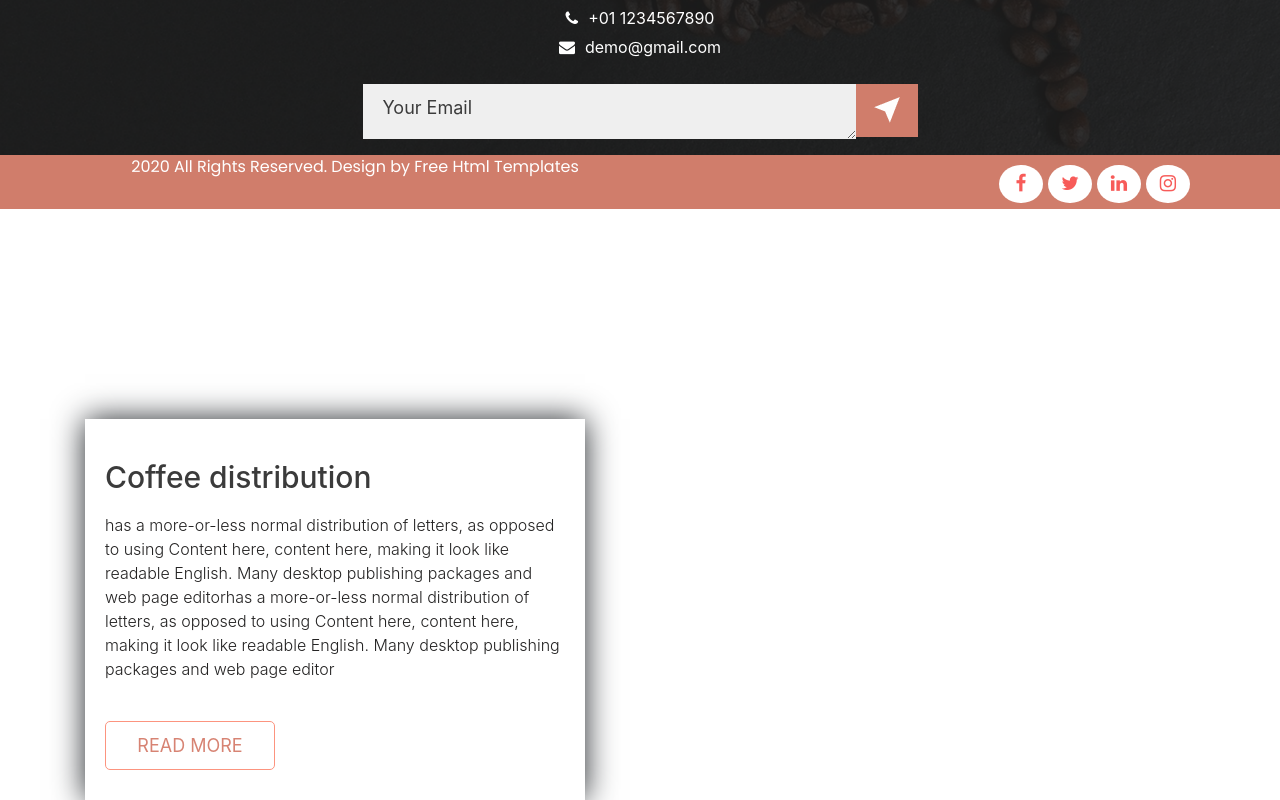
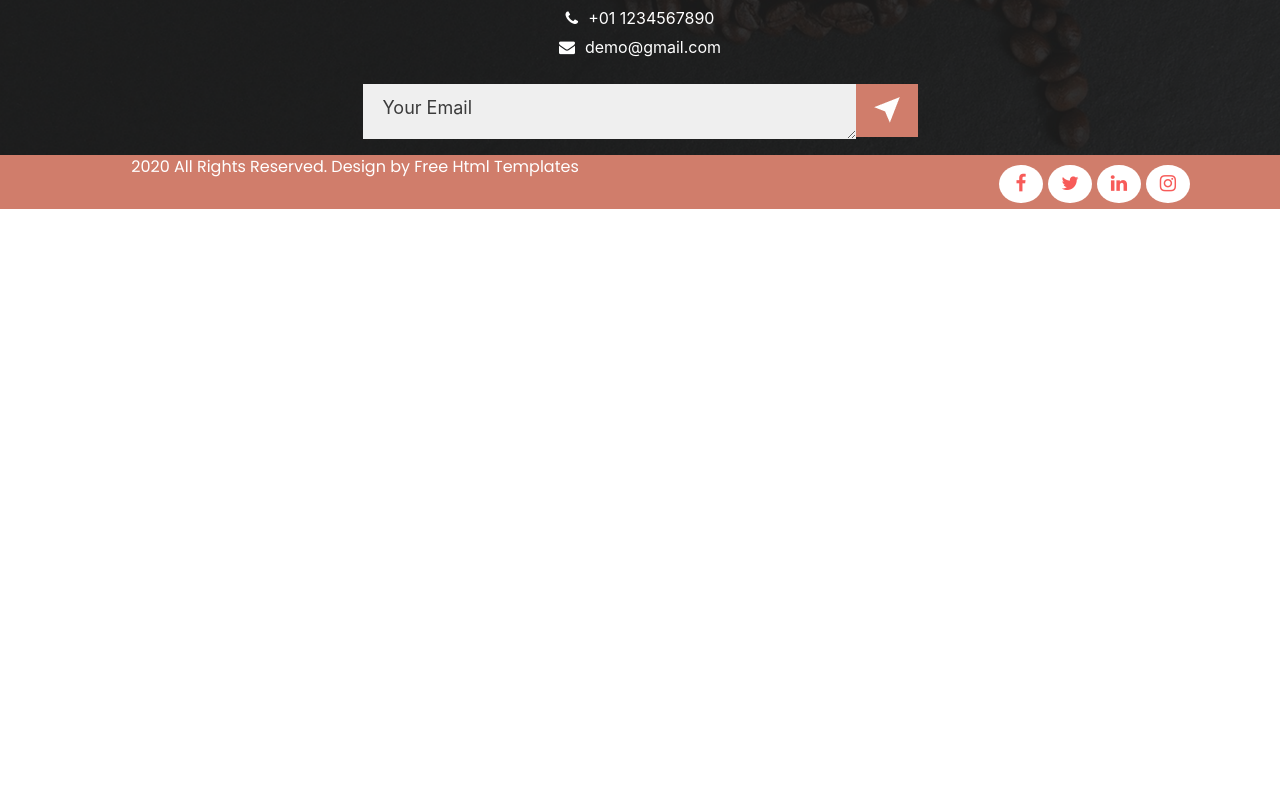
Before and after one commit to PashataDLG/producthub-frontend, a React (Vite) app: page /about in a window 1280 px wide. Shown: the part 1131-1931 px from the top of the page. After the commit the page ends 1340 px from the top, so only its background shows below. Built offline with nearby package versions, Linux system fonts and the light colour scheme.

Commit message:
changes made in the about component

```diff
--- a/index.html
+++ b/index.html
@@ -2,21 +2,31 @@
 <html lang="en">
 
 <head>
+   <!-- basic -->
    <meta charset="utf-8">
    <meta http-equiv="X-UA-Compatible" content="IE=edge">
    <meta name="viewport" content="width=device-width, initial-scale=1">
+   <!-- mobile metas -->
    <meta name="viewport" content="width=device-width, initial-scale=1">
    <meta name="viewport" content="initial-scale=1, maximum-scale=1">
-  <title>Doze Cafe</title>
+   <!-- site metas -->
+   <title>About</title>
    <meta name="keywords" content="">
    <meta name="description" content="">
    <meta name="author" content="">
+   <!-- bootstrap css -->
    <link rel="stylesheet" type="text/css" href="css/bootstrap.min.css">
+   <!-- style css -->
    <link rel="stylesheet" type="text/css" href="css/style.css">
+   <!-- Responsive-->
    <link rel="stylesheet" href="css/responsive.css">
+   <!-- fevicon -->
    <link rel="icon" href="images/fevicon.png" type="image/gif" />
+   <!-- font css -->
    <link href="https://fonts.googleapis.com/css2?family=Poppins:wght@400;600;800&display=swap" rel="stylesheet">
+   <!-- Scrollbar Custom CSS -->
    <link rel="stylesheet" href="css/jquery.mCustomScrollbar.min.css">
+   <!-- Tweaks for older IEs-->
    <link rel="stylesheet" href="https://netdna.bootstrapcdn.com/font-awesome/4.0.3/css/font-awesome.css">
 </head>
 
--- a/src/components/about/About.jsx
+++ b/src/components/about/About.jsx
@@ -10,24 +10,12 @@ export const About = () => {
                         </div>
                     </div>
                 </div>
+
                 <div className="about_section_2 layout_padding">
                     <div className="image_iman">
                         <img src="images/about-img.png" className="about_img" />
                     </div>
-                        <div className="about_taital_box">
-                            <h1 className="about_taital_1">Coffee distribution </h1>
-                            <p className=" about_text">
-                                has a more-or-less normal distribution of letters, as opposed to
-                                using Content here, content here, making it look like readable
-                                English. Many desktop publishing packages and web page editorhas a
-                                more-or-less normal distribution of letters, as opposed to using
-                                Content here, content here, making it look like readable English.
-                                Many desktop publishing packages and web page editor
-                            </p>
-                            <div className="readmore_btn">
-                                <a href="#">Read More</a>
-                            </div>
-                        </div>
+
                 </div>
             </div>
         </div>
```
Lines whose indentation alone changed are shown as unchanged.
